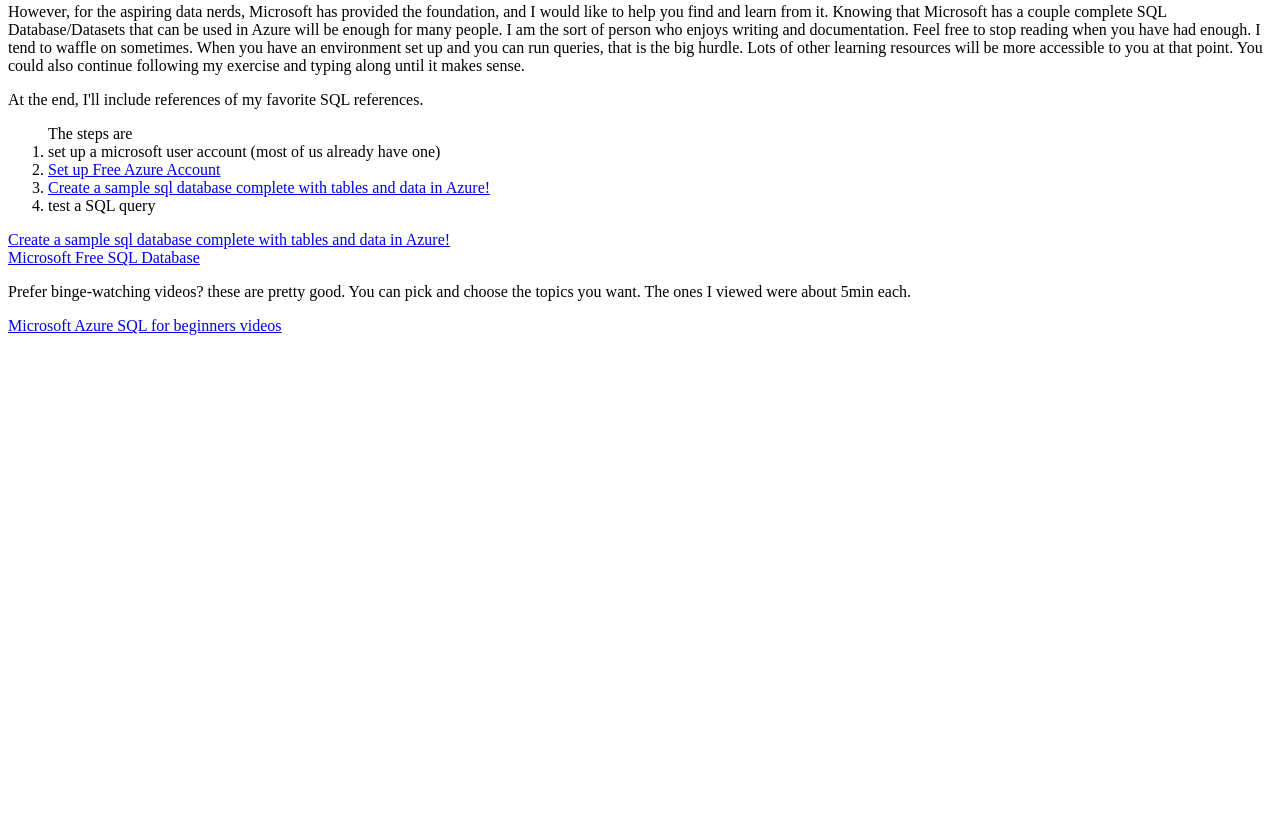
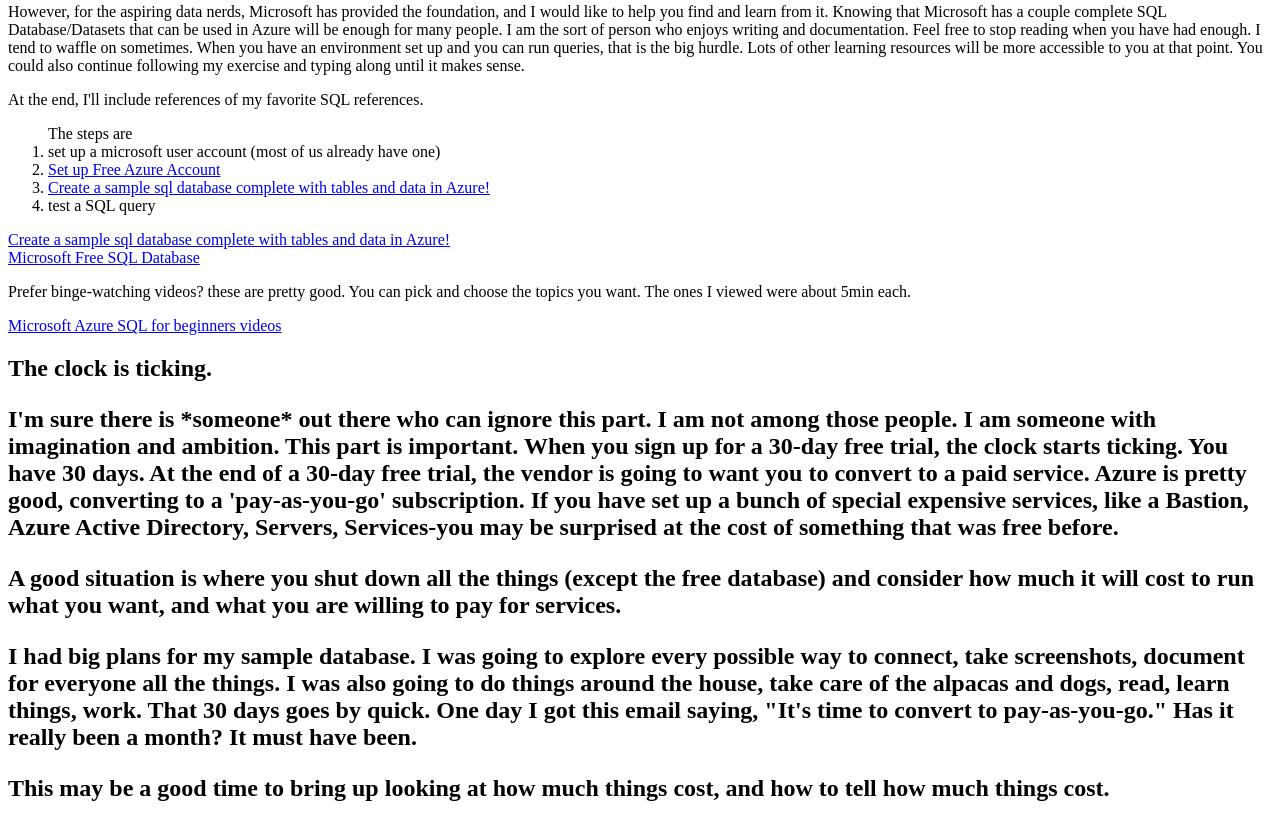
Before and after one commit to soupwork/SQL-SummerSchool, a plain HTML site: page index.html in a window 1280 px wide. Shown: the part 302-1128 px from the top of the page. Before the commit the page ends 800 px from the top, so only its background shows below. Drawn offline with Linux system fonts and the light colour scheme.

Commit message:
Update index.html
added 'the clock is ticking'

```diff
--- a/index.html
+++ b/index.html
@@ -27,3 +27,12 @@
 
 <p>Prefer binge-watching videos? these are pretty good. You can pick and choose the topics you want. The ones I viewed were about 5min each.</p>
 <a href = "https://learn.microsoft.com/en-us/shows/azure-sql-for-beginners/"> Microsoft Azure SQL for beginners videos </a>
+
+<H2>The clock is ticking. <H2>
+<p>I'm sure there is *someone* out there who can ignore this part. I am not among those people. I am someone with imagination and ambition. This part is important. When you sign up for a 30-day free trial, the clock starts ticking. You have 30 days. At the end of a 30-day free trial, the vendor is going to want you to convert to a paid service. Azure is pretty good, converting to a 'pay-as-you-go' subscription. If you have set up a bunch of special expensive services, like a Bastion, Azure Active Directory, Servers, Services-you may be surprised at the cost of something that was free before.</p>
+
+<p>A good situation is where you shut down all the things (except the free database) and consider how much it will cost to run what you want, and what you are willing to pay for services. </p>
+
+<p>I had big plans for my sample database. I was going to explore every possible way to connect, take screenshots, document for everyone all the things. I was also going to do things around the house, take care of the alpacas and dogs, read, learn things, work. That 30 days goes by quick. One day I got this email saying, "It's time to convert to pay-as-you-go." Has it really been a month? It must have been.</p>
+
+<p>This may be a good time to bring up looking at how much things cost, and how to tell how much things cost.</p>
```
